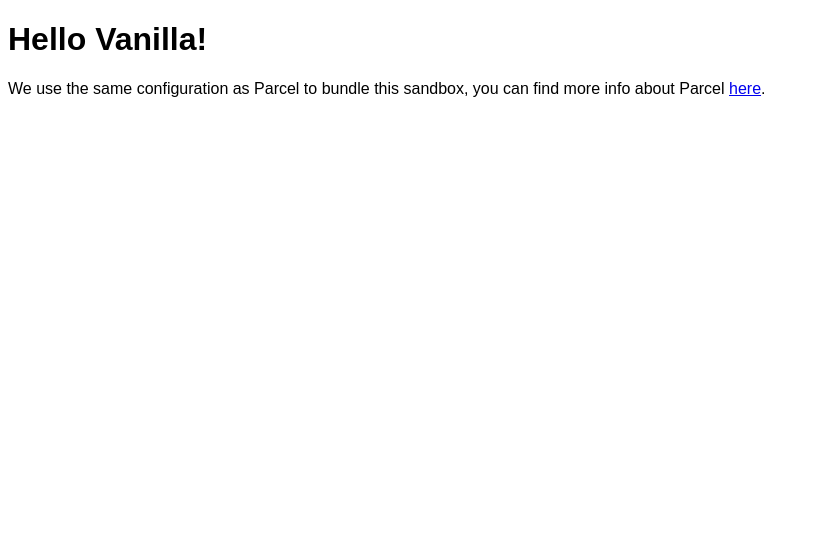
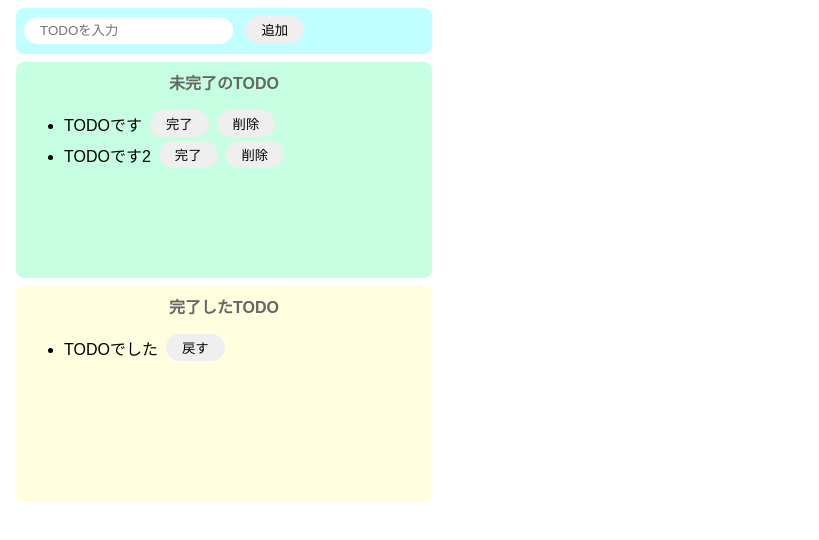
Before and after one commit to ay-sugiura/TodoList-Vanilla, a website built with Parcel: page index.html in a window 1280 px wide. Shown: the whole page, without its empty margins (0-819 px from the left). Built offline with nearby package versions, Linux system fonts and the light colour scheme.

Commit message:
追加・削除を実装

```diff
--- a/index.html
+++ b/index.html
@@ -1,16 +1,48 @@
 <!DOCTYPE html>
 <html>
+  <head>
+    <title>TODOリスト(JS)</title>
+    <meta charset="UTF-8" />
+  </head>
 
-<head>
-	<title>Parcel Sandbox</title>
-	<meta charset="UTF-8" />
-</head>
+  <body>
+    <div class="input-area">
+      <input id="add-text" placeholder="TODOを入力" />
+      <button id="add-button">追加</button>
+    </div>
 
-<body>
-	<div id="app"></div>
+    <div class="incomplete-area">
+      <p class="title">未完了のTODO</p>
+      <ul id="incomplete-list">
+        <li>
+          <div class="list-row">
+            TODOです
+            <button>完了</button>
+            <button>削除</button>
+          </div>
+        </li>
+        <li>
+          <div class="list-row">
+            TODOです2
+            <button>完了</button>
+            <button>削除</button>
+          </div>
+        </li>
+      </ul>
+    </div>
 
-	<script src="src/index.js">
-	</script>
-</body>
+    <div class="complete-area">
+      <p class="title">完了したTODO</p>
+      <ul>
+        <li>
+          <div class="list-row">
+            TODOでした
+            <button>戻す</button>
+          </div>
+        </li>
+      </ul>
+    </div>
 
+    <script src="src/index.js"></script>
+  </body>
 </html>
--- a/src/index.js
+++ b/src/index.js
@@ -1,10 +1,55 @@
 import "./styles.css";
 
-document.getElementById("app").innerHTML = `
-<h1>Hello Vanilla!</h1>
-<div>
-  We use the same configuration as Parcel to bundle this sandbox, you can find more
-  info about Parcel
-  <a href="https://parceljs.org" target="_blank" rel="noopener noreferrer">here</a>.
-</div>
-`;
+const onClickAdd = () => {
+  const inputText = document.getElementById("add-text").value;
+  document.getElementById("add-text").value = "";
+
+  //li生成
+  const li = document.createElement("li");
+  // li.innerText = inputText;
+
+  //div生成
+  const div = document.createElement("div");
+  div.className = "list-row";
+  div.innerText = inputText;
+
+  // button（完了）生成
+  const completeButton = document.createElement("button");
+  completeButton.innerText = "完了";
+  completeButton.addEventListener("click", () => {
+    alert("完了");
+  });
+
+  //button(削除)　生成
+  const deleteButton = document.createElement("button");
+  deleteButton.innerText = "削除";
+  deleteButton.addEventListener("click", () => {
+    //削除処理
+    //押された削除ボタンの親タグ（li）を未完了リストから削除
+    const deleteTarget = deleteButton.parentNode.parentNode;
+    //未完了リストから削除
+    document.getElementById("incomplete-list").removeChild(deleteTarget);
+  });
+
+  //divにボタンをつける
+  div.appendChild(completeButton);
+  div.appendChild(deleteButton);
+
+  //liの下にdivを入れる。
+  li.appendChild(div);
+
+  //未完了リストに追加
+  document.getElementById("incomplete-list").appendChild(li);
+
+  //   <li>
+  //   <div class="list-row">
+  //     TODOです
+  //     <button>完了</button>
+  //     <button>削除</button>
+  //   </div>
+  // </li>
+};
+
+document
+  .getElementById("add-button")
+  .addEventListener("click", () => onClickAdd());
--- a/src/styles.css
+++ b/src/styles.css
@@ -1,3 +1,63 @@
 body {
   font-family: sans-serif;
 }
+
+input {
+  border-radius: 16px;
+  border: none;
+  padding: 6px 16px;
+  outline: none;
+}
+
+button {
+  border-radius: 16px;
+  border: none;
+  padding: 4px 16px;
+  margin-left: 8px;
+}
+
+button:hover {
+  background-color: #ff7fff;
+  color: #fff;
+  cursor: pointer;
+}
+
+.input-area {
+  background-color: #c1ffff;
+  width: 400px;
+  height: 30px;
+  padding: 8px;
+  margin: 8px;
+  border-radius: 8px;
+}
+
+.incomplete-area {
+  background-color: #c6ffe2;
+  width: 400px;
+  min-height: 200px;
+  padding: 8px;
+  margin: 8px;
+  border-radius: 8px;
+}
+
+.complete-area {
+  background-color: #ffffe0;
+  width: 400px;
+  min-height: 200px;
+  padding: 8px;
+  margin: 8px;
+  border-radius: 8px;
+}
+
+.title {
+  text-align: center;
+  margin-top: 0;
+  font-weight: bold;
+  color: #666;
+}
+
+.list-row {
+  display: flex;
+  align-items: center;
+  padding-bottom: 4px;
+}
```
